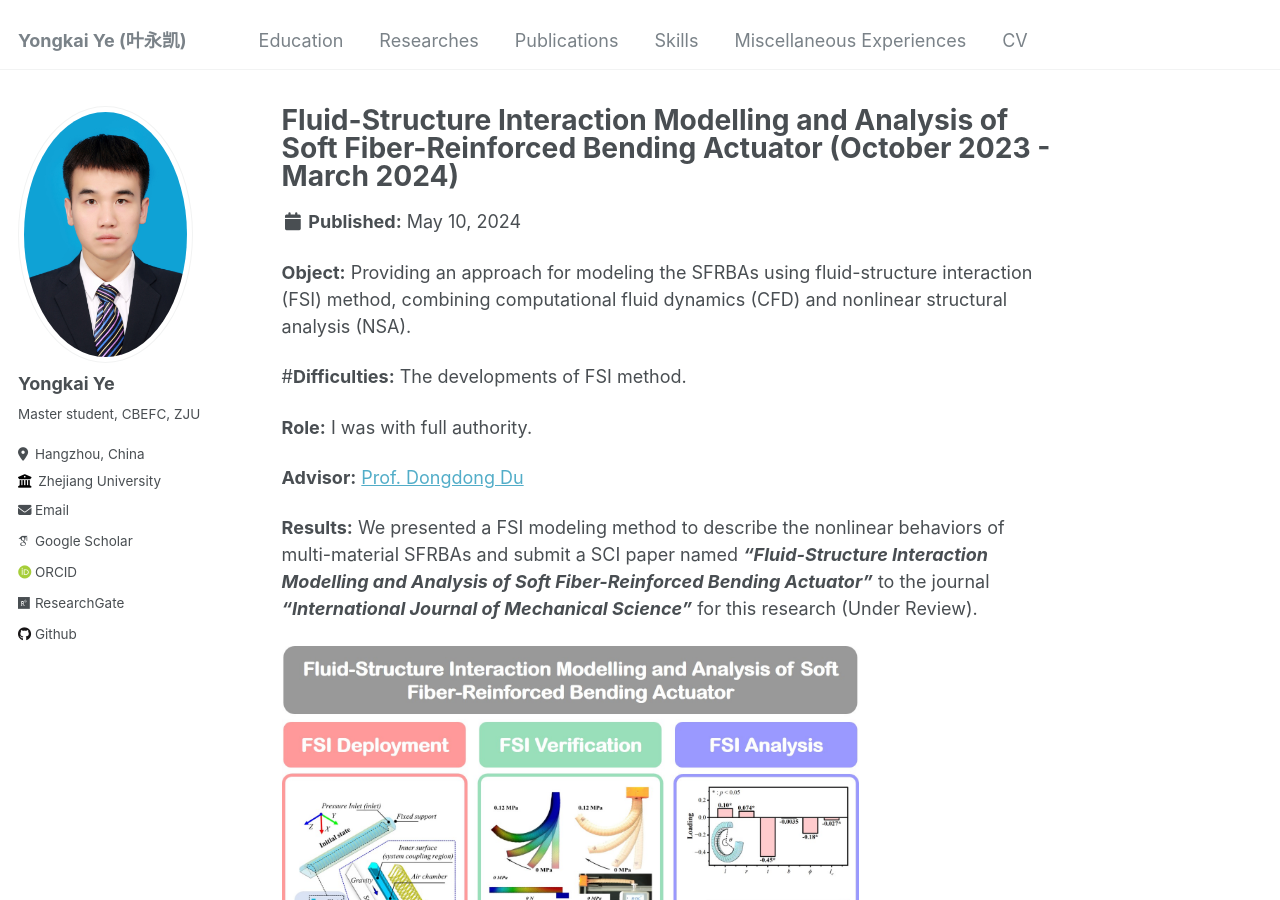
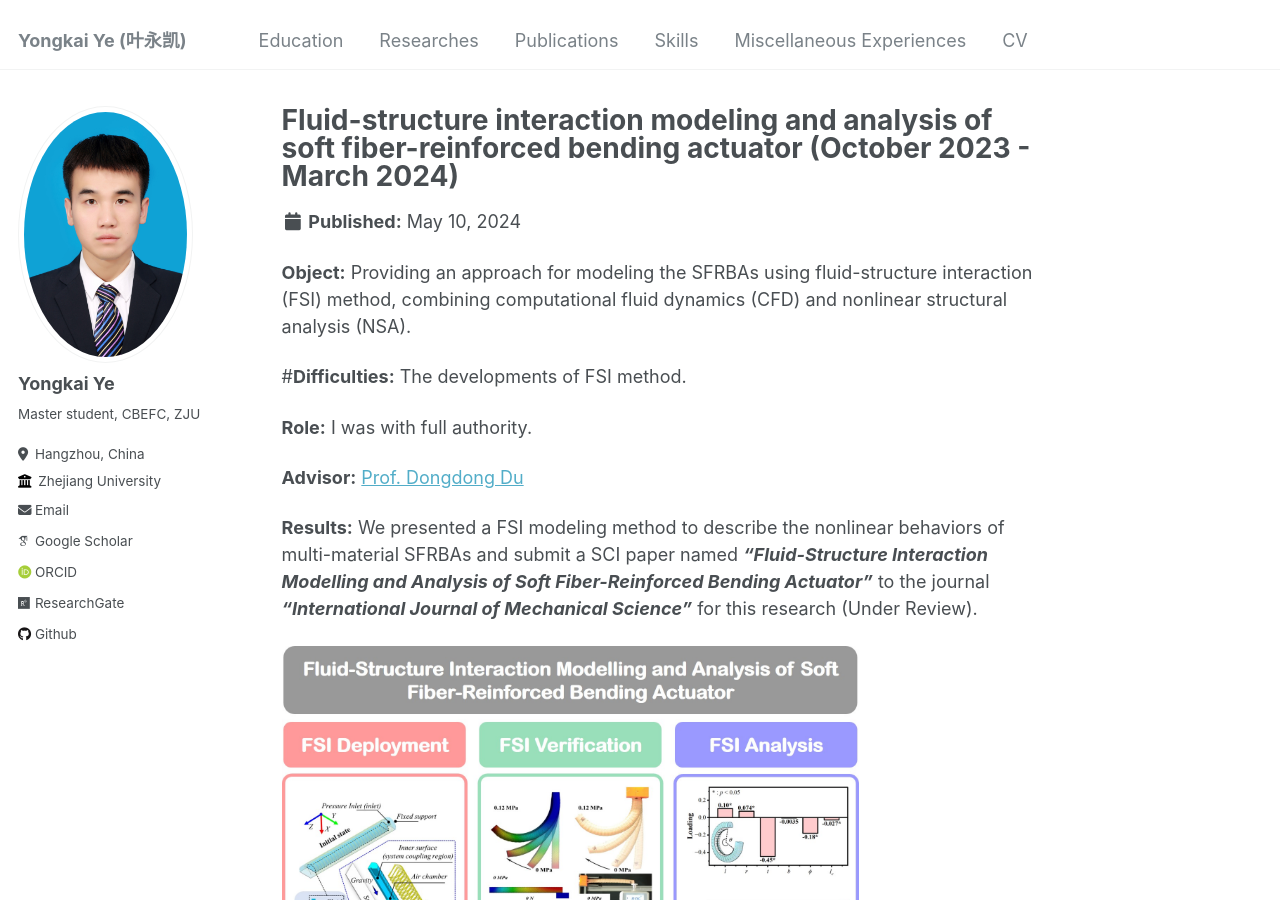
Before and after one commit to Yongkai-Ye/Yongkai-Ye.github.io, a Jekyll site: the page built from _researches/zju-research-3.md, in a window 1280 px wide and 900 px high. Built offline with Jekyll 4.4.1, drawn with Linux system fonts in a browser that asks for light colours; some web fonts are replaced.

Commit message:
Update zju-research-3.md

```diff
--- a/_researches/zju-research-3.md
+++ b/_researches/zju-research-3.md
@@ -1,5 +1,5 @@
 ---
-title: "Fluid-Structure Interaction Modelling and Analysis of Soft Fiber-Reinforced Bending Actuator (October 2023 - March 2024)"
+title: "Fluid-structure interaction modeling and analysis of soft fiber-reinforced bending actuator (October 2023 - March 2024)"
 collection: researches
 type: "Graduate"
 permalink: /research/zju-research-3
@@ -19,5 +19,5 @@ permalink: /research/zju-research-3
 **Results:** We presented a FSI modeling method to describe the nonlinear behaviors of multi-material SFRBAs and submit a SCI paper named ***"Fluid-Structure Interaction Modelling and Analysis of Soft Fiber-Reinforced Bending Actuator"*** to the journal ***"International Journal of Mechanical Science"*** for this research (Under Review).
 
 ![FSI Graphical Abstract](../images/FSIGraphicalAbstract.jpg "FSI Graphical abstract"){:height="75%" width="75%"}
-<video src="../images/FSISupplementaryVideo1.mp4" autoplay="true" controls="controls" width="800" height="450">
-</video>
+<!--<video src="../images/FSISupplementaryVideo1.mp4" autoplay="true" controls="controls" width="800" height="450">
+</video>-->
```
